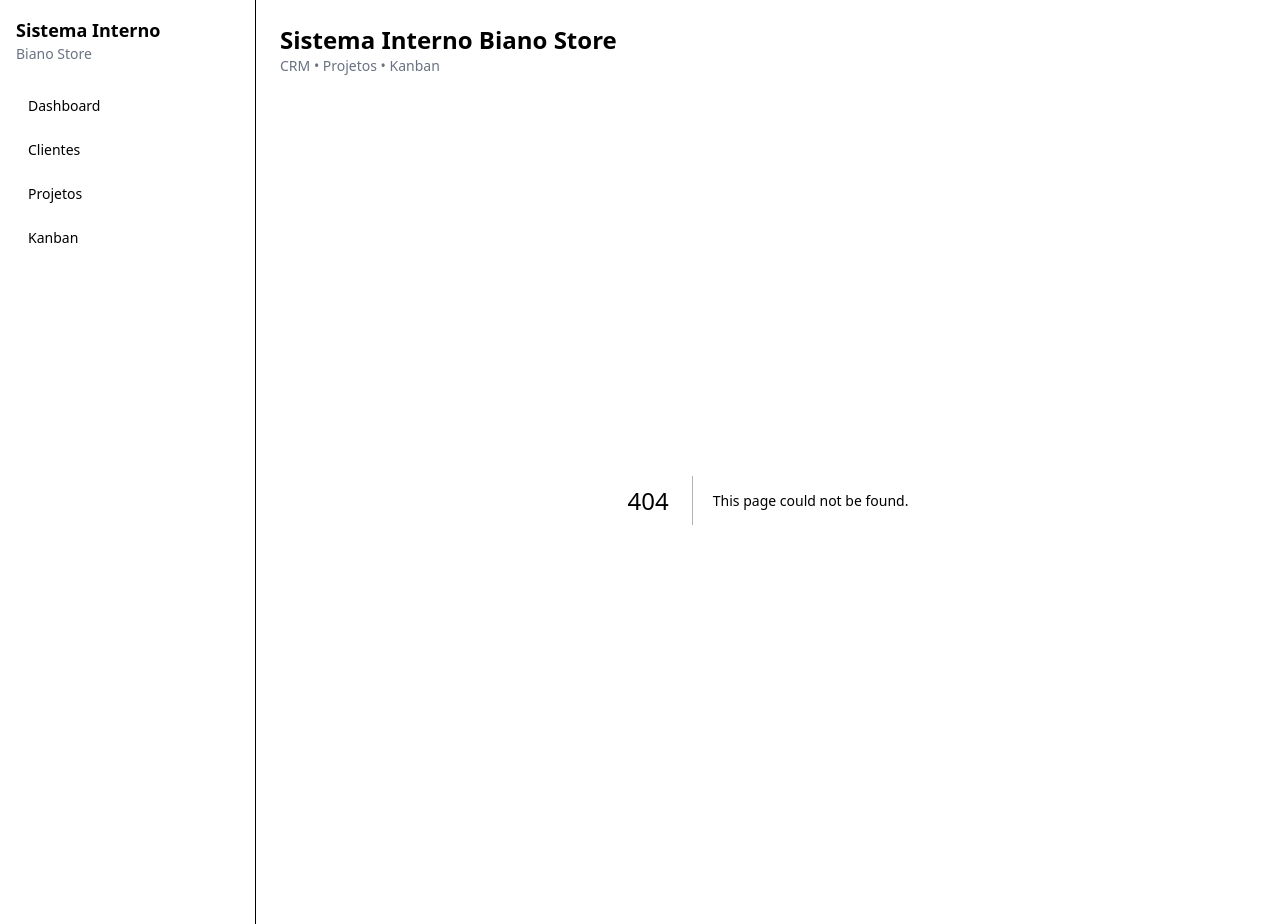
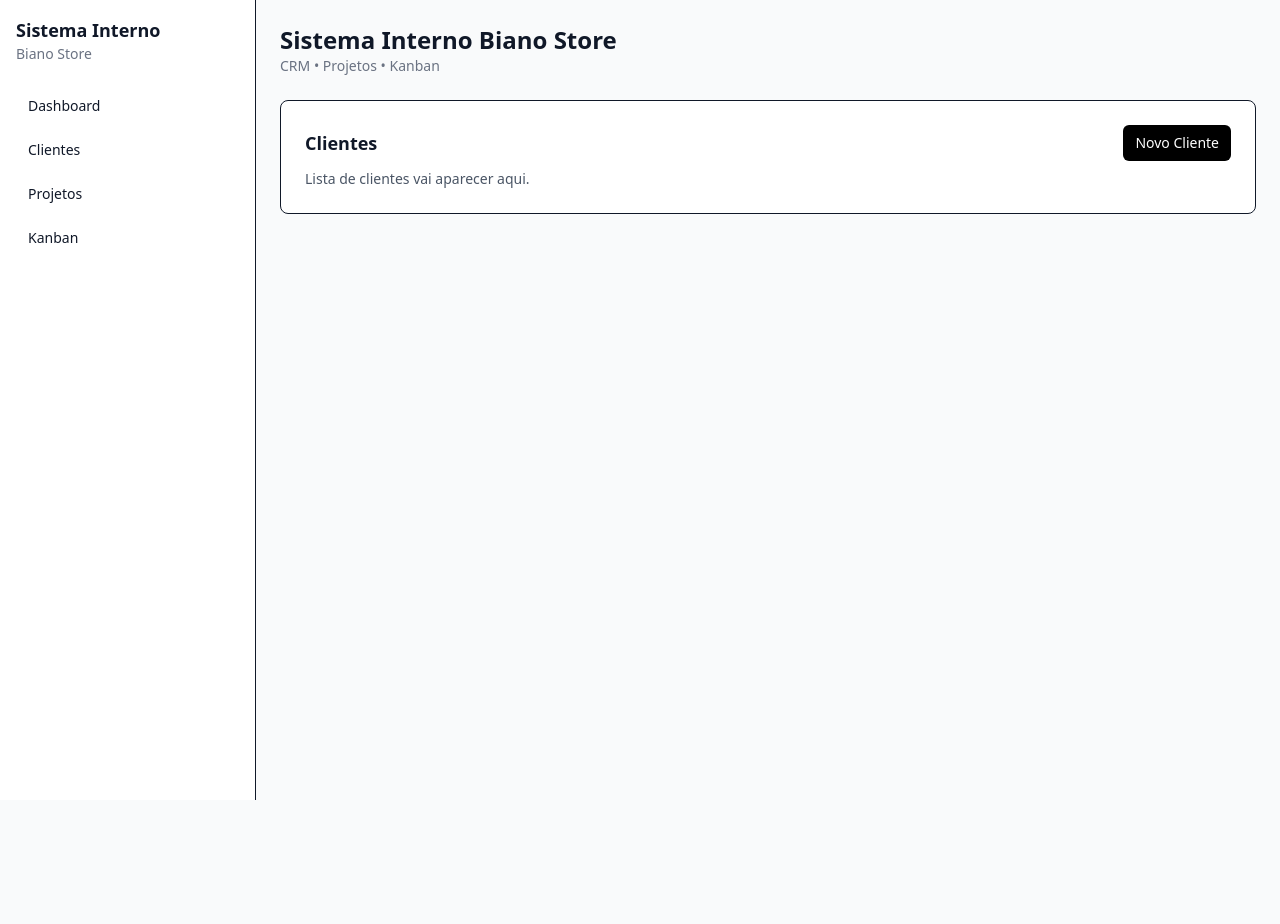
Before and after one commit to BianoMatheus/sistema-biano, a Next.js app: page /clientes in a window 1280 px wide. Before the commit this address had no page. After the commit the page ends 800 px from the top, so only its background shows below. Built offline with nearby package versions, Linux system fonts and the light colour scheme.

Commit message:
Create page.tsx

```diff
--- /dev/null
+++ b/app/clientes/page.tsx
@@ -0,0 +1,13 @@
+export default function Page() {
+  return (
+    <div className="rounded-lg border bg-white p-6">
+      <div className="flex items-center justify-between">
+        <h2 className="text-lg font-semibold">Clientes</h2>
+        <button className="rounded-md bg-black px-3 py-2 text-sm text-white">
+          Novo Cliente
+        </button>
+      </div>
+      <p className="mt-2 text-sm text-gray-600">Lista de clientes vai aparecer aqui.</p>
+    </div>
+  );
+}
```
